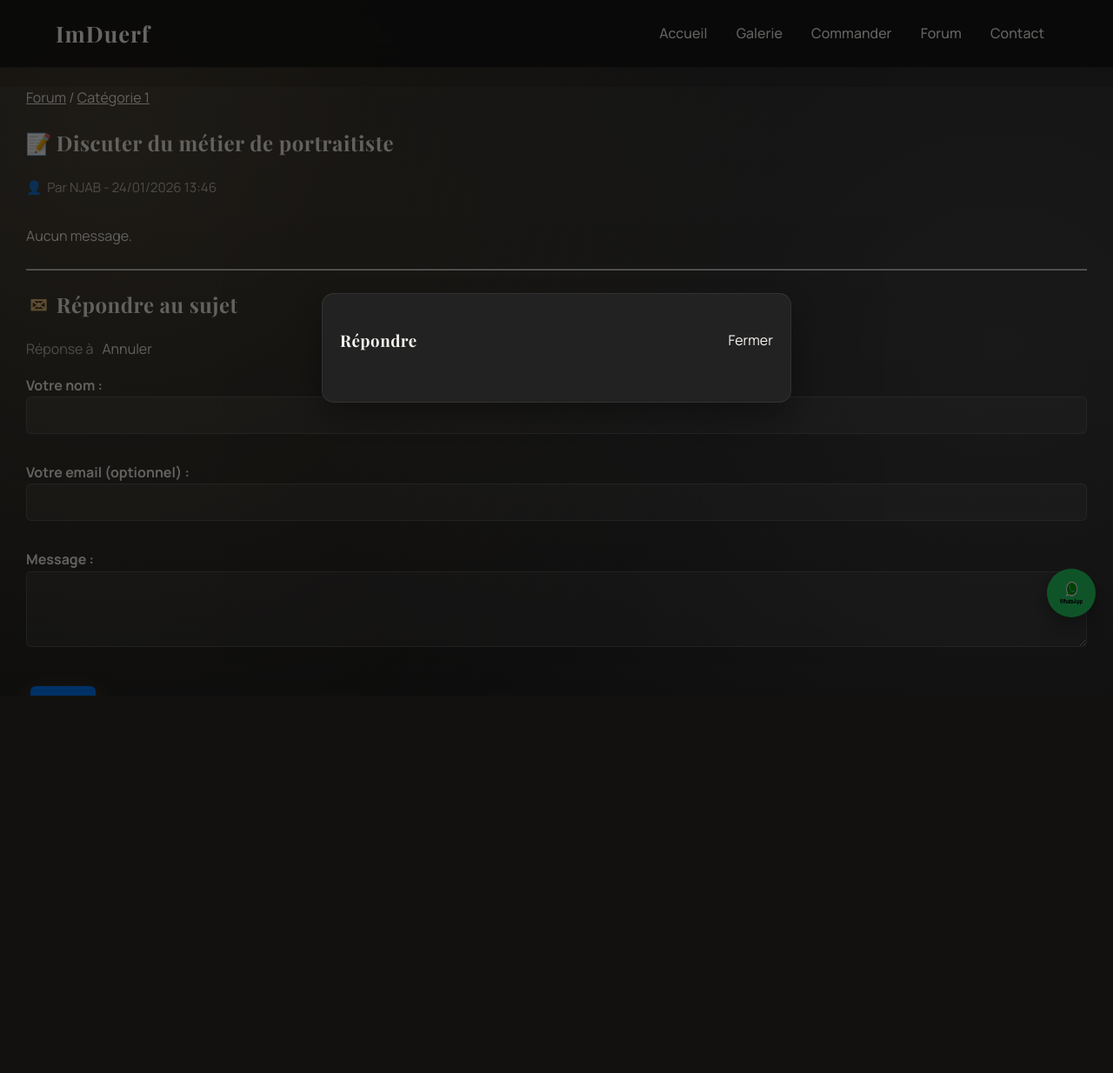
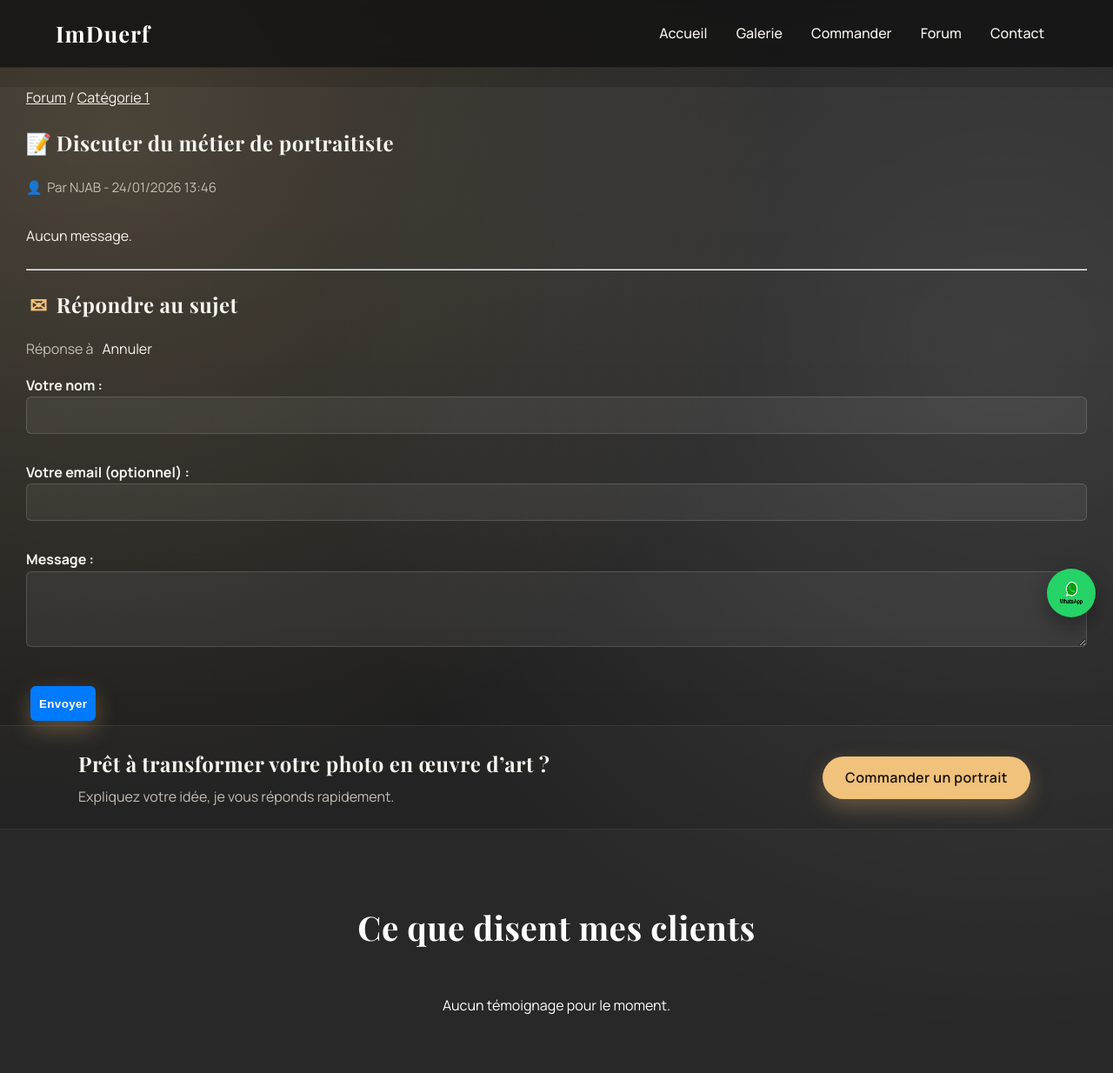
Before and after one commit to Justadji/portfolio-django, a Django app: page /forum/1/topic/2/ in a window 1280 px wide. Shown: the top 1234 px of the page at 87% size. Before the commit the page ends 800 px from the top, so only its background shows below. Run offline with Django 5.2, Linux system fonts and the light colour scheme; data comes from the database, SQL or seed files in the repository; data that the repository does not hold is empty.

Commit message:
Suppression de la boite de dialogue forum

```diff
--- a/static/css/style.css
+++ b/static/css/style.css
@@ -1047,46 +1047,6 @@ section:nth-of-type(even) {
     color: var(--muted);
 }
 
-.modal {
-    position: fixed;
-    inset: 0;
-    display: flex;
-    align-items: center;
-    justify-content: center;
-    z-index: 2000;
-}
-
-.modal-backdrop {
-    position: absolute;
-    inset: 0;
-    background: rgba(0, 0, 0, 0.6);
-}
-
-.modal-card {
-    position: relative;
-    width: min(540px, 90vw);
-    max-height: 90vh;
-    overflow-y: auto;
-    background: var(--bg-alt);
-    border: 1px solid var(--line);
-    border-radius: 14px;
-    padding: 20px;
-    box-shadow: var(--shadow);
-    z-index: 1;
-}
-
-.modal-header {
-    display: flex;
-    align-items: center;
-    justify-content: space-between;
-    gap: 12px;
-}
-
-.modal-meta {
-    margin: 8px 0 16px;
-    color: var(--muted);
-}
-
 .cta-strip {
     padding: 24px 20px;
     background: rgba(255, 255, 255, 0.06);
--- a/templates/forum_topic.html
+++ b/templates/forum_topic.html
@@ -42,37 +42,13 @@
     </div>
 </section>
 
-<div class="modal" id="reply-modal" hidden>
-    <div class="modal-backdrop" data-modal-close="reply-modal"></div>
-    <div class="modal-card" role="dialog" aria-modal="true" aria-labelledby="reply-modal-title">
-        <div class="modal-header">
-            <h3 id="reply-modal-title">R&eacute;pondre</h3>
-            <button type="button" class="link-button" data-modal-close="reply-modal">Fermer</button>
-        </div>
-        <p class="modal-meta" id="reply-modal-meta"></p>
-        <div id="reply-modal-body"></div>
-    </div>
-</div>
-
 <script>
   (function() {
-    const replyModal = document.getElementById('reply-modal');
-    const replyModalBody = document.getElementById('reply-modal-body');
-    const replyModalMeta = document.getElementById('reply-modal-meta');
-    const replyFormWrapper = document.getElementById('reply-form-wrapper');
-    const replyHome = document.getElementById('reply-home');
+    const replyForm = document.getElementById('reply-form');
     const replyParentId = document.getElementById('reply-parent-id');
     const replyContext = document.getElementById('reply-context');
     const replyContextName = document.getElementById('reply-context-name');
     const replyContextClear = document.getElementById('reply-context-clear');
-
-    function openModal(modal) {
-      modal.hidden = false;
-    }
-
-    function closeModal(modal) {
-      modal.hidden = true;
-    }
 
     function resetReplyContext() {
       replyParentId.value = '';
@@ -91,22 +67,7 @@
         replyParentId.value = postId;
         replyContext.hidden = false;
         replyContextName.textContent = '@' + author;
-        replyModalMeta.textContent = 'R\u00e9ponse \u00e0 @' + author;
-        replyModalBody.appendChild(replyFormWrapper);
-        openModal(replyModal);
-        return;
-      }
-
-      const closeTarget = target.closest('[data-modal-close]');
-      if (closeTarget) {
-        e.preventDefault();
-        const id = closeTarget.getAttribute('data-modal-close');
-        const modal = document.getElementById(id);
-        if (modal === replyModal) {
-          closeModal(replyModal);
-          replyHome.appendChild(replyFormWrapper);
-          resetReplyContext();
-        }
+        replyForm.scrollIntoView({ behavior: 'smooth', block: 'center' });
         return;
       }
     });
@@ -114,8 +75,6 @@
     replyContextClear.addEventListener('click', function() {
       resetReplyContext();
     });
-
-    replyHome.appendChild(replyFormWrapper);
   })();
 </script>
 {% endblock %}
```
